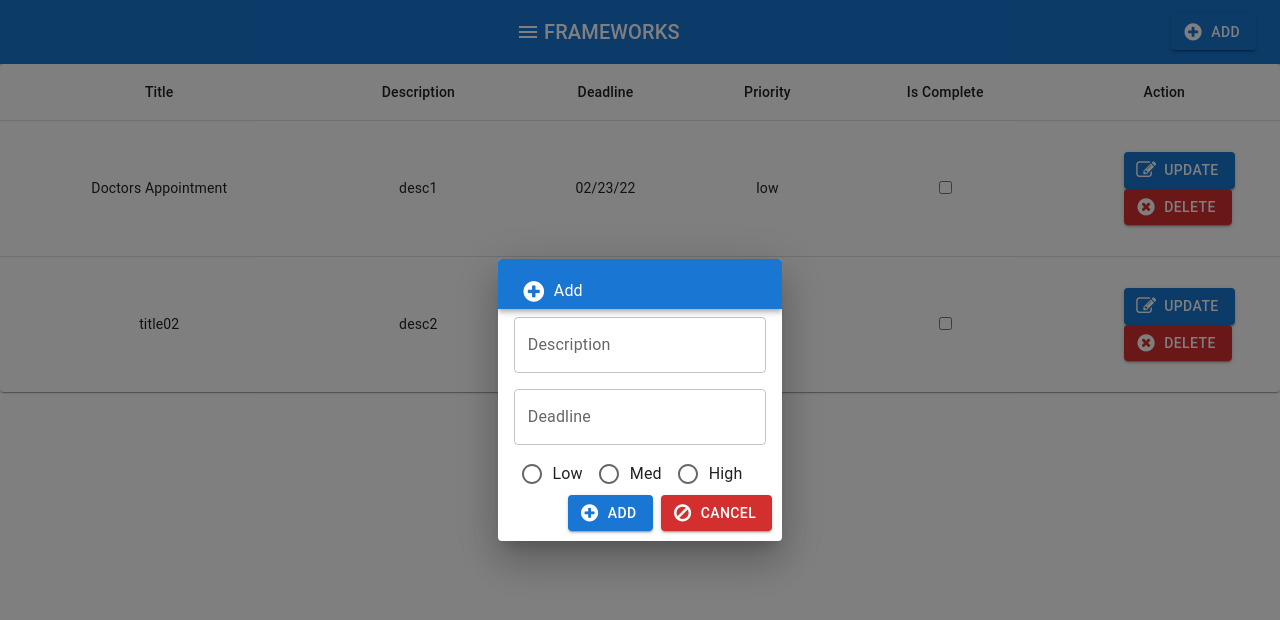
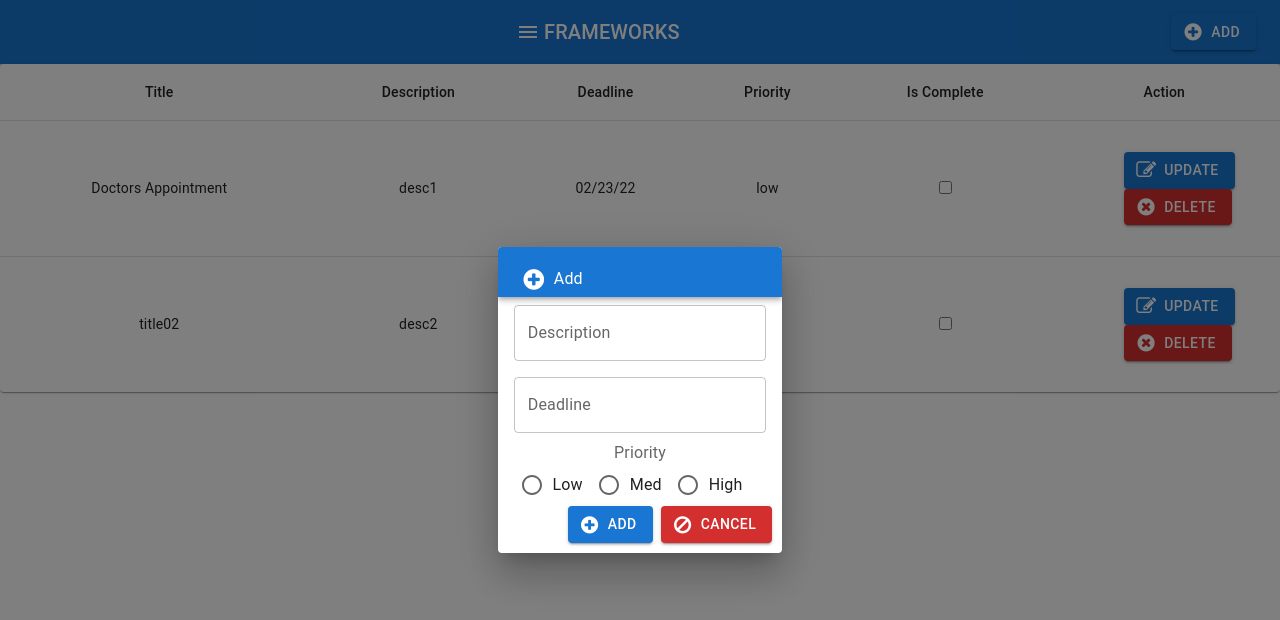
Before and after one commit to lat71/to-do-app, a React (Create React App) app: page / in a window 1280 px wide. Both pictures are taken after a click on the button "ADD". Shown: the top 620 px of the page. Built offline with nearby package versions, Linux system fonts and the light colour scheme; a small style sheet from the web is missing.

Commit message:
Added label to radio group

```diff
--- a/src/components/SimpleDialog.js
+++ b/src/components/SimpleDialog.js
@@ -10,7 +10,7 @@ import Stack from '@mui/material/Stack';
 import Radio from '@mui/material/Radio';
 import RadioGroup from '@mui/material/RadioGroup';
 import FormControlLabel from '@mui/material/FormControlLabel';
-
+import FormLabel from '@mui/material/FormLabel';
 
 export default function SimpleDialog(props) {
     const { title, titleIcon, allowTitle, onClose, open } = props;
@@ -50,6 +50,7 @@ export default function SimpleDialog(props) {
                 placeholder="Fix this w calendar"
                 margin="none"
                 />
+                <FormLabel id="radio-group-label" labelPlacement="Left">Priority</FormLabel>
                 <RadioGroup
                     row
                     aria-labelledby="row-radio-buttons-group-label"
```
